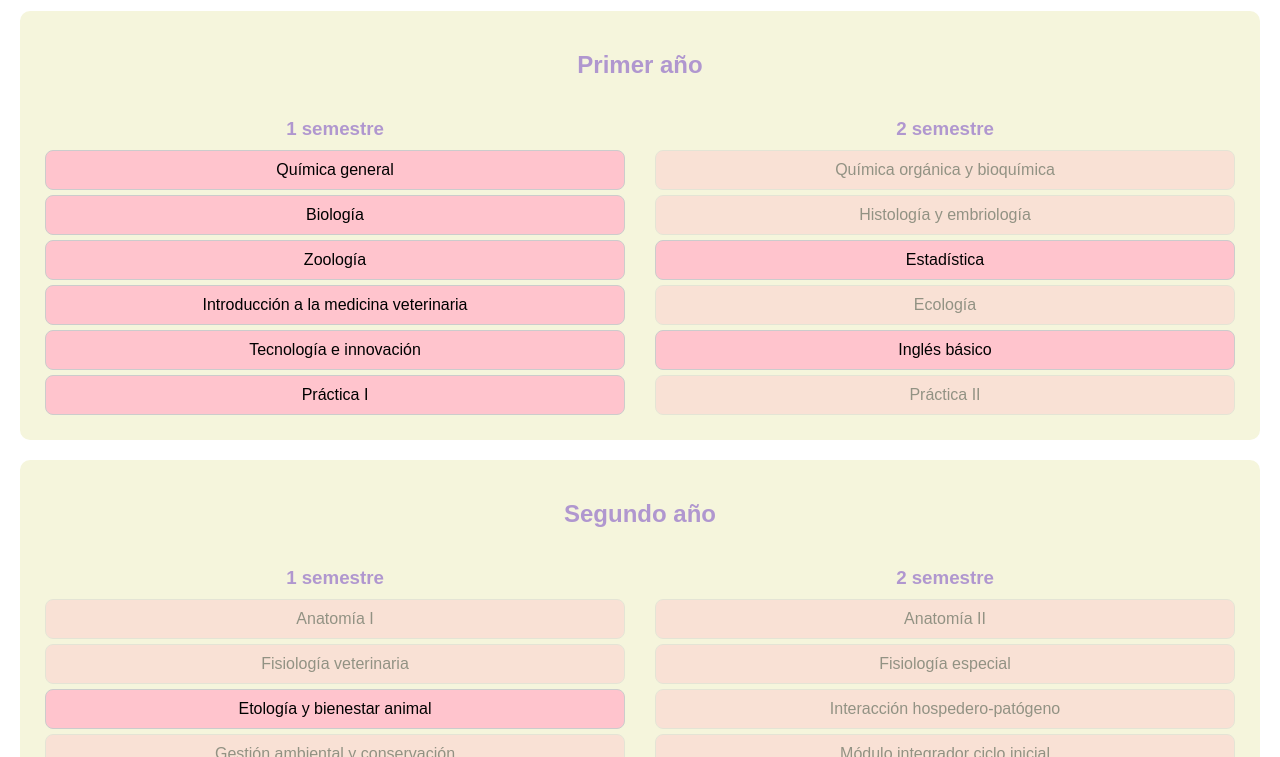
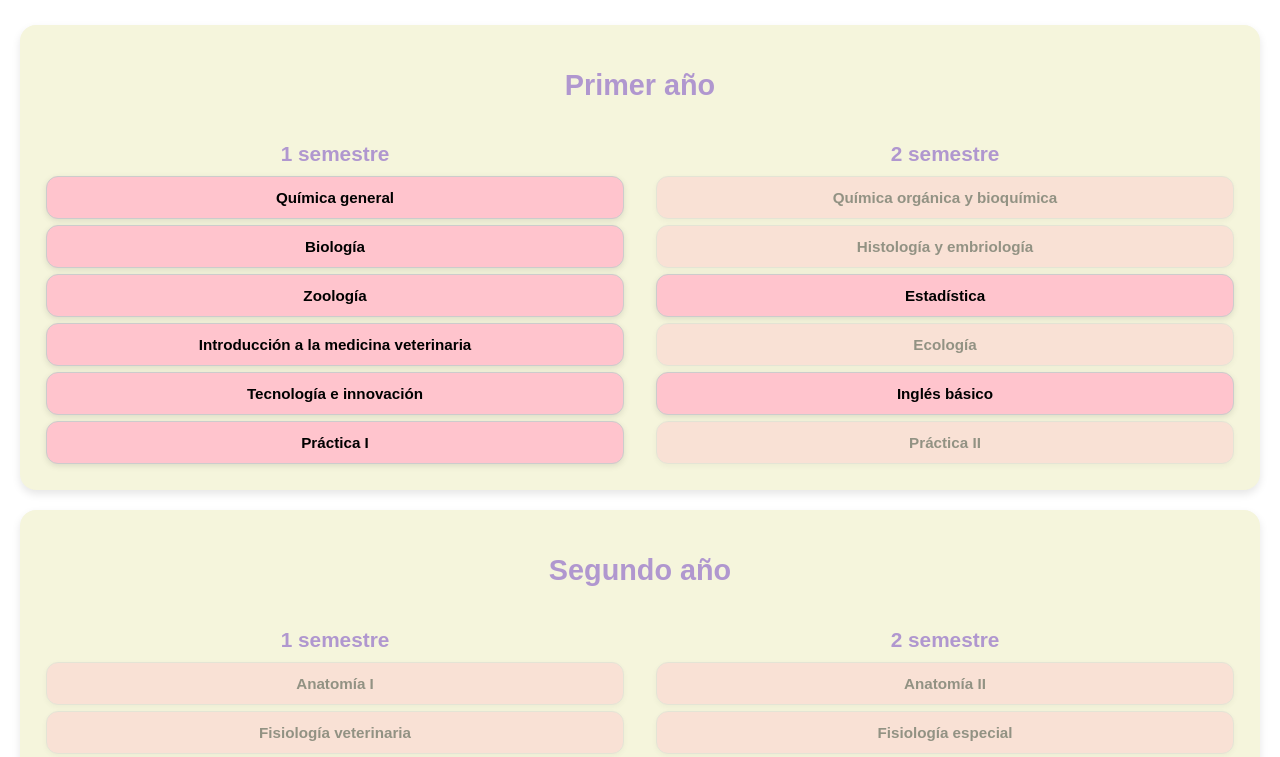
Before and after one commit to Martiiii21/Medicina-veterinaria-UDALBA, a plain HTML site: page index.html in a window 1280 px wide. Shown: the part 107-864 px from the top of the page. Drawn offline with Linux system fonts and the light colour scheme.

Commit message:
Update estilos.css

```diff
--- a/estilos.css
+++ b/estilos.css
@@ -9,19 +9,24 @@ h1 {
   text-align: center;
   color: #b097cf;
   margin-bottom: 40px;
+  font-size: 2.5rem;
+  animation: fadeIn 1s ease-in-out;
 }
 
 .year {
   background-color: #f5f5dc;
   padding: 20px;
   margin-bottom: 20px;
-  border-radius: 10px;
+  border-radius: 16px;
+  animation: fadeInUp 0.8s ease-in-out;
+  box-shadow: 0 4px 8px rgba(0, 0, 0, 0.1);
 }
 
 .year h2 {
   color: #b097cf;
   margin-bottom: 20px;
   text-align: center;
+  font-size: 1.8rem;
 }
 
 .semesters {
@@ -34,23 +39,37 @@ h1 {
 .semester {
   flex: 1;
   min-width: 300px;
+  transition: transform 0.3s ease;
+}
+
+.semester:hover {
+  transform: scale(1.02);
 }
 
 .semester h3 {
   color: #b097cf;
   text-align: center;
   margin-bottom: 10px;
+  font-size: 1.3rem;
 }
 
 .subject {
   background-color: #ffc4cd;
   border: 1px solid #ccc;
-  border-radius: 8px;
-  padding: 10px;
-  margin: 5px;
+  border-radius: 12px;
+  padding: 12px;
+  margin: 6px;
   text-align: center;
   cursor: pointer;
-  transition: background-color 0.3s;
+  transition: background-color 0.3s, transform 0.2s, box-shadow 0.2s;
+  font-weight: bold;
+  font-size: 0.95rem;
+  box-shadow: 0 2px 6px rgba(0, 0, 0, 0.1);
+}
+
+.subject:hover {
+  transform: translateY(-3px);
+  box-shadow: 0 4px 10px rgba(0, 0, 0, 0.15);
 }
 
 .subject.approved {
@@ -61,3 +80,13 @@ h1 {
   opacity: 0.4;
   pointer-events: none;
 }
+
+@keyframes fadeIn {
+  from { opacity: 0; transform: translateY(-10px); }
+  to { opacity: 1; transform: translateY(0); }
+}
+
+@keyframes fadeInUp {
+  from { opacity: 0; transform: translateY(20px); }
+  to { opacity: 1; transform: translateY(0); }
+}
```
